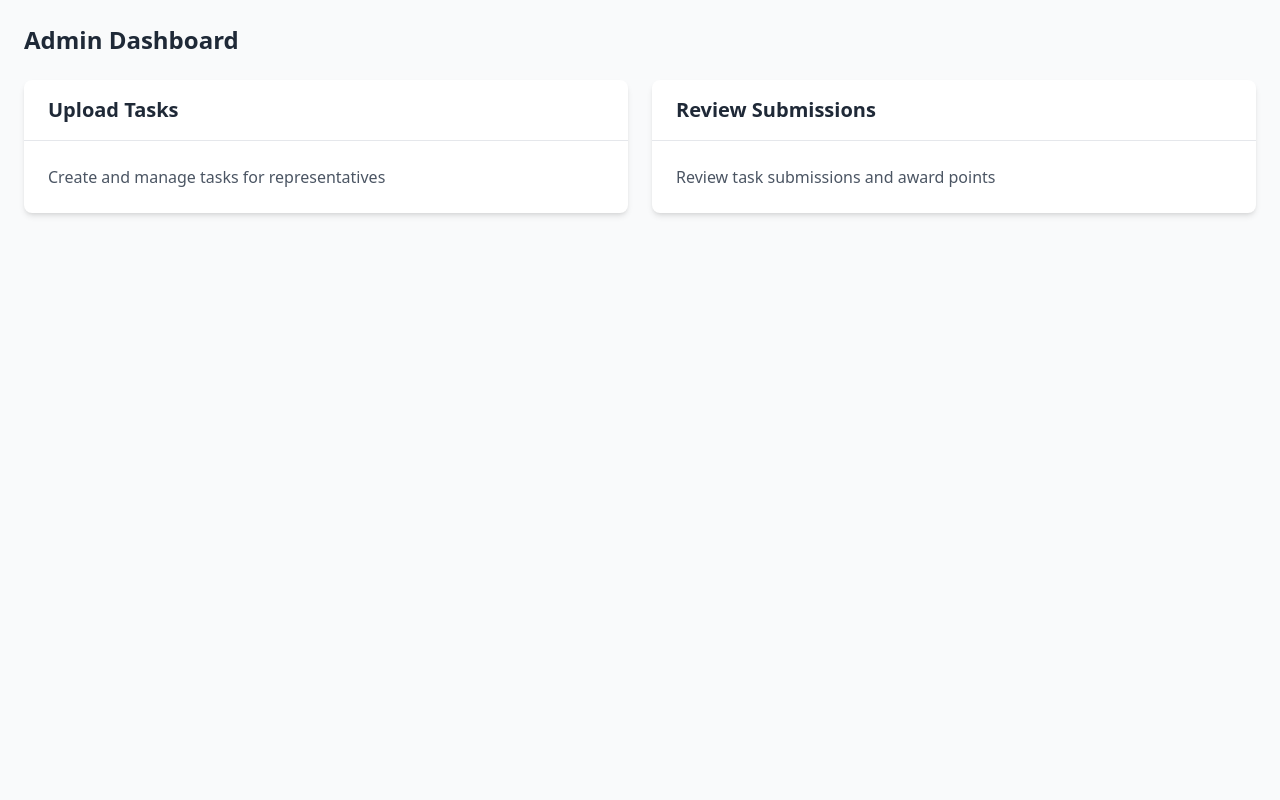
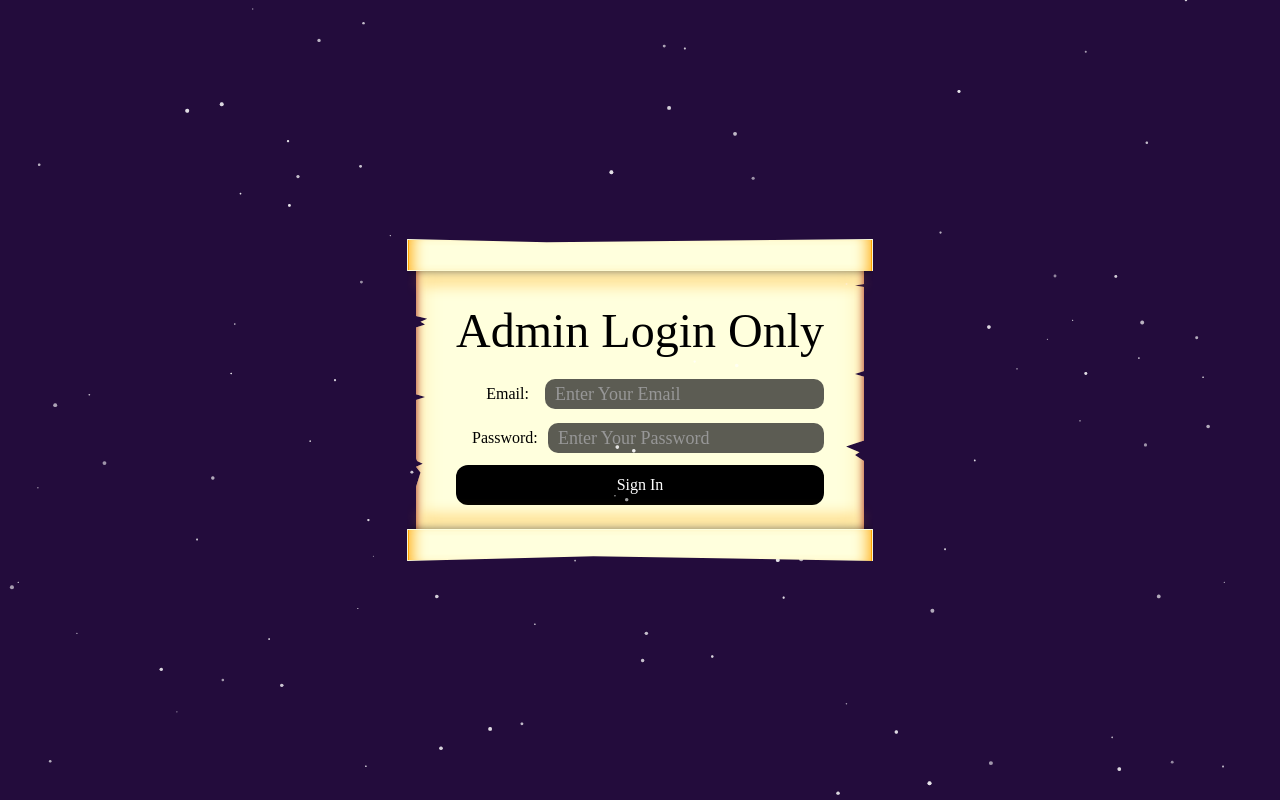
Before and after one commit to cddevrks/cr_front, a React (Create React App) app: page /admin in a window 1280 px wide. Built offline with nearby package versions, Linux system fonts and the light colour scheme; a web font is replaced by a local one.

Commit message:
admin changes

```diff
--- a/package.json
+++ b/package.json
@@ -14,9 +14,11 @@
     "axios": "^1.7.2",
     "framer-motion": "^11.11.9",
     "gapi-script": "^1.2.0",
+    "github-markdown-css": "^5.7.0",
     "js-cookie": "^3.0.5",
     "lottie-react": "^2.4.0",
     "lucide-react": "^0.453.0",
+    "marked": "^14.1.3",
     "react": "^18.3.1",
     "react-dom": "^18.3.1",
     "react-hot-toast": "^2.4.1",
@@ -54,6 +56,7 @@
     ]
   },
   "devDependencies": {
+    "@tailwindcss/typography": "^0.5.15",
     "tailwindcss": "^3.4.6"
   }
 }
--- a/src/App.js
+++ b/src/App.js
@@ -8,6 +8,7 @@ import { useEffect, useState } from "react";
 import Dashboard from "./pages/Dashboard.js";
 import Details from "./pages/Details.js";
 import AdminComponents from "./components/Admin/AdminComponents";
+import AdminSignIn from "./components/Admin/AdminSignIn.js";
 const { AdminDashboard, UploadTask, ReviewSubmissions } = AdminComponents;
 
 function App() {
@@ -36,19 +37,16 @@ function App() {
   }, []);
 
   // PrivateRoute component to protect the dashboard
-  const PrivateRoute = ({
-    element: Component,
-    adminRequired = false,
-    ...rest
-  }) => {
-    if (adminRequired && !isAdmin) {
-      return <Navigate to="/" replace />;
-    }
+  const PrivateRoute = ({ element: Component, ...rest }) => {
     return isAuthenticated ? (
       <Component {...rest} />
     ) : (
       <Navigate to="/" replace />
     );
+  };
+  // PrivateRoute component to protect the dashboard
+  const AdminRoute = ({ element: Component, ...rest }) => {
+    return isAdmin ? <Component {...rest} /> : <Navigate to="/" replace />;
   };
 
   return (
@@ -70,29 +68,42 @@ function App() {
         {/* Other routes like Details */}
         <Route
           path="/details"
-          element={<Details setIsAuthenticated={setIsAuthenticated} />}
+          element={
+            isAuthenticated ? (
+              <Dashboard />
+            ) : (
+              <Details setIsAuthenticated={setIsAuthenticated} />
+            )
+          }
         />
 
         {/* Admin routes */}
         <Route
           path="/admin"
           element={
-            // <PrivateRoute element={AdminDashboard} adminRequired={true} />
-            <AdminDashboard />
+            // <PrivateRoute element={AdminDashboard} />
+            <AdminSignIn setIsAdmin={setIsAdmin} />
+          }
+        />
+        <Route
+          path="/admin-dashboard"
+          element={
+            <AdminRoute element={AdminDashboard} />
+            // <AdminDashboard />
           }
         />
         <Route
           path="/admin/upload-task"
           element={
-          // <PrivateRoute element={UploadTask} adminRequired={true} />
-          <UploadTask/>
-        }
+            <AdminRoute element={UploadTask} />
+            // <UploadTask/>
+          }
         />
         <Route
           path="/admin/review-submissions"
           element={
-            // <PrivateRoute element={ReviewSubmissions} adminRequired={true} />
-            <ReviewSubmissions/>
+            <AdminRoute element={ReviewSubmissions} />
+            // <ReviewSubmissions/>
           }
         />
       </Routes>
--- /dev/null
+++ b/src/components/Admin/AdminSignIn.js
@@ -0,0 +1,138 @@
+import React, { useState } from "react";
+import axios from "axios";
+import { useNavigate } from "react-router-dom";
+import "../../pages/Details.css";
+import ParticlesComponent from "../../components/Particles.js";
+import toast from "react-hot-toast";
+
+const AdminSignIn = ({ setIsAdmin }) => {
+  const navigate = useNavigate();
+  const [isLoading, setIsLoading] = useState(false);
+  const [formData, setFormData] = useState({
+    email: "",
+    password: "",
+  });
+
+  const handleInputChange = (e) => {
+    const { name, value } = e.target;
+    setFormData({ ...formData, [name]: value });
+  };
+
+  const handleSignIn = async (e) => {
+    e.preventDefault(); // Prevent the default form submission behavior
+
+    try {
+      setIsLoading(true);
+
+      const response = await axios.post("/api/admin-sign-in", {
+        email: formData.email,
+        password: formData.password,
+      });
+
+      if (response.data.status === "success") {
+        toast.success(<b>Sign-in successful!</b>, {
+          style: {
+            background: "#333",
+            color: "#fff",
+          },
+        });
+
+        localStorage.setItem("isAdmin", "true");
+        setIsAdmin("true");
+
+        navigate("/admin-dashboard");
+      } else {
+        // Show toast notification for error
+        toast.error(
+          <b>
+            Error signing in.
+            <br /> {response.data.message}
+          </b>,
+          {
+            style: {
+              background: "#333", // dark background
+              color: "#fff", // white text
+            },
+          }
+        );
+
+        console.error("Sign-in failed:", response.data.message); // Log the failure message
+      }
+    } catch (error) {
+      toast.error(<b>Error during sign-in. Please try again.</b>, {
+        style: {
+          background: "#333", // dark background
+          color: "#fff", // white text
+        },
+      });
+
+      console.error("Error during sign-in:", error);
+    } finally {
+      setIsLoading(false);
+    }
+  };
+
+  return (
+    <section className="bg-[#230c3c] min-h-screen flex justify-center items-center">
+      <div id="intro" className="popup1 py-16">
+        <div className="map max-w-[75%] lg:max-w-[50%]">
+          <div className="map-body">
+            <h1>Admin Login Only</h1>
+            <form onSubmit={handleSignIn}>
+              <div className="row12">
+                <div className="label">
+                  <label htmlFor="email">Email:</label>
+                </div>
+                <div className="rightinput">
+                  <input
+                    className="input-field"
+                    id="email"
+                    type="email"
+                    name="email"
+                    placeholder="Enter Your Email"
+                    required
+                    value={formData.email}
+                    onChange={handleInputChange}
+                  />
+                </div>
+              </div>
+              <div className="row12">
+                <div className="label">
+                  <label htmlFor="password">Password:</label>
+                </div>
+                <div className="rightinput">
+                  <input
+                    className="input-field"
+                    id="password"
+                    type="password"
+                    name="password"
+                    placeholder="Enter Your Password"
+                    required
+                    value={formData.password}
+                    onChange={handleInputChange}
+                  />
+                </div>
+              </div>
+
+              <div className="flex justify-center items-center bg-black text-white rounded-xl py-2">
+                <div className="container13 hoverable">
+                  <button
+                    className="submit12 hoverable"
+                    id="signIn"
+                    type="submit"
+                    disabled={isLoading}
+                  >
+                    {isLoading ? "Signing In..." : "Sign In"}
+                  </button>
+                </div>
+              </div>
+            </form>
+          </div>
+        </div>
+      </div>
+      <ParticlesComponent />
+    </section>
+  );
+};
+
+export default AdminSignIn;
--- a/src/components/Dashboard/Leaderboard.js
+++ b/src/components/Dashboard/Leaderboard.js
@@ -4,7 +4,7 @@ import React, { useEffect, useState } from "react";
 import axios from "axios";
 import { motion } from "framer-motion";
 import { Trophy } from "lucide-react";
-axios.defaults.baseURL = "https://newcr.abhyudayiitb.org";
+axios.defaults.baseURL = "https://cr.abhyudayiitb.org";
 
 export default function Leaderboard() {
   const [leaderboardData, setLeaderboardData] = useState([]);
--- a/src/components/Dashboard/MainContainer.css
+++ b/src/components/Dashboard/MainContainer.css
@@ -323,9 +323,11 @@
   .maincontainer {
     flex-direction: column;
     height: auto;
+    justify-content: center;
+    align-items: end;
   }
   .maincontainer .left {
-    width: 100%;
+    width: 80%;
   }
 
   .maincontainer .left .banner .textContainer h1 {
@@ -341,7 +343,7 @@
   }
 
   .maincontainer .right {
-    width: 100%;
+    width: 80%;
     padding: unset;
   }
 }
--- a/src/components/Dashboard/Menu.css
+++ b/src/components/Dashboard/Menu.css
@@ -81,6 +81,9 @@ menu ul li:hover a {
 @media only screen and (max-width: 525px) {
   menu {
     min-width: 68px;
+    position: fixed;
+    top: 25%;
+    left: 0%
   }
 }
 .icon-container {
--- a/src/components/Dashboard/Profile.tsx
+++ b/src/components/Dashboard/Profile.tsx
@@ -41,9 +41,7 @@ export default function Component() {
           throw new Error("No email found in local storage.");
         }
 
-        const response = await axios.get(
-          `/api/profile?email=${email}`
-        ); // Pass the email as a query parameter
+        const response = await axios.get(`/api/profile?email=${email}`); // Pass the email as a query parameter
 
         setProfile(response.data.profile); // Assuming the API returns the user profile directly
 
@@ -138,6 +136,7 @@ export default function Component() {
                 }
               })()}
             </p>
+            <p className="text-white/80">CR Points : {profile.points}</p>
           </motion.div>
 
           <div className="space-y-4">
--- a/tailwind.config.js
+++ b/tailwind.config.js
@@ -16,5 +16,5 @@ module.exports = {
       },
     },
   },
-  plugins: [],
+  plugins: [require("@tailwindcss/typography")],
 };
```
Also changed, not shown: src/components/Dashboard/Tasks.js (+59 -23 lines), 13 other files (tests, documents, lock files or other folders).
